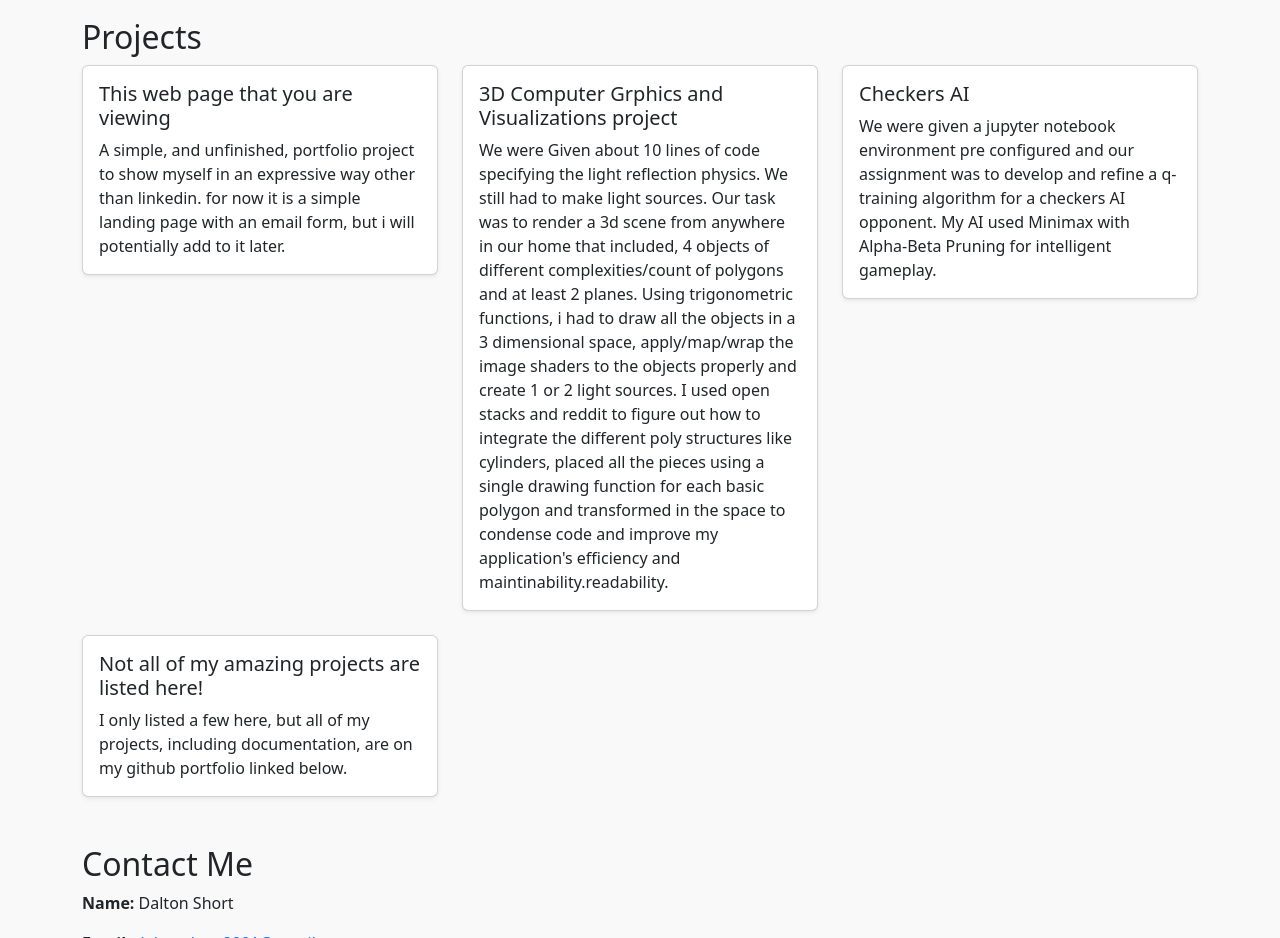
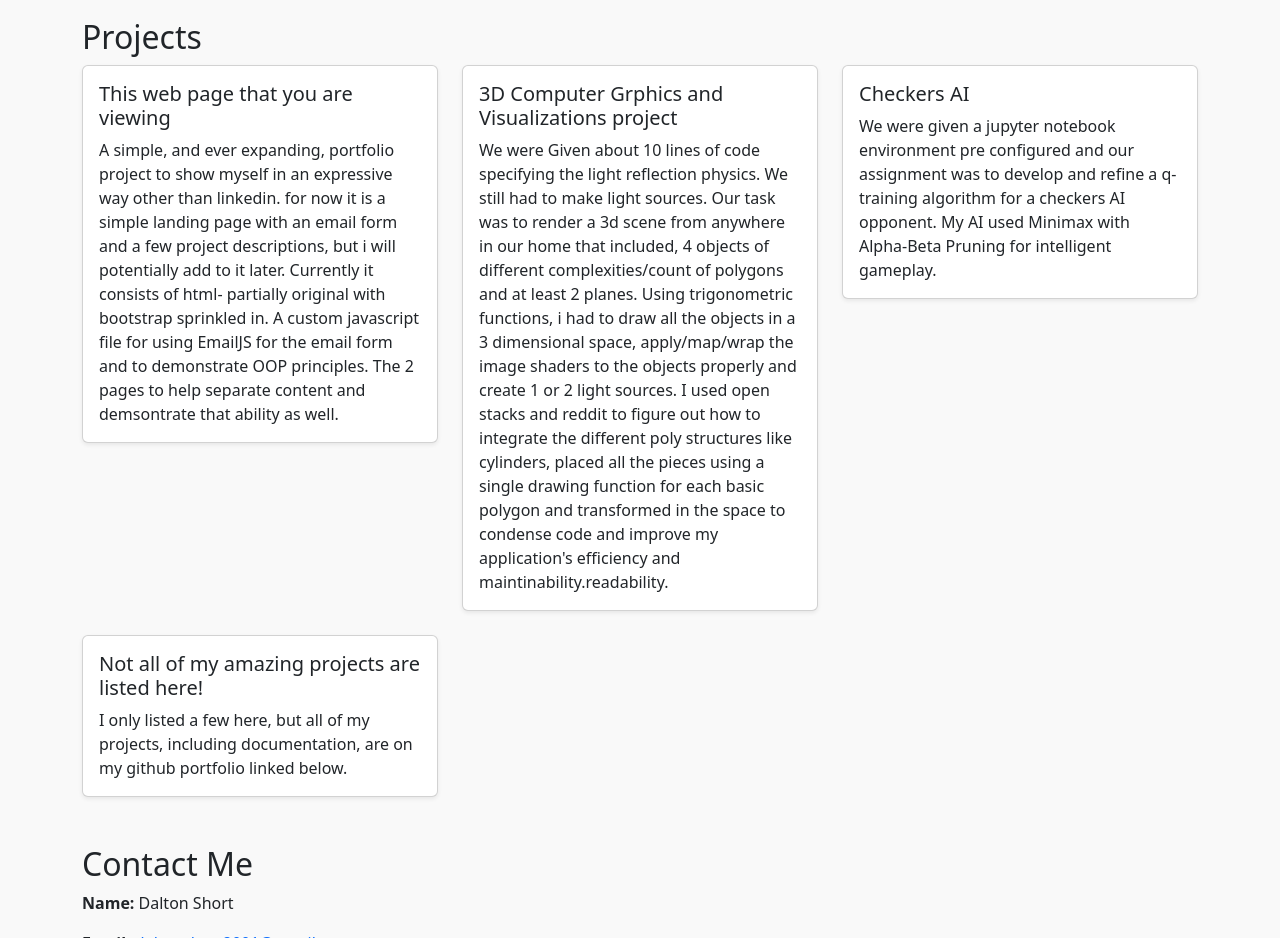
Before and after one commit to DaltonShort/daltonshort.github.io, a plain HTML site: page index.html in a window 1280 px wide. Shown: the part 1020-1958 px from the top of the page. Drawn offline with nearby package versions, Linux system fonts and the light colour scheme.

Commit message:
wording update

```diff
--- a/index.html
+++ b/index.html
@@ -59,7 +59,7 @@
                 <div class="card portfolio-card shadow-sm">
                     <div class="card-body">
                         <h5 class="card-title">This web page that you are viewing</h5>
-                        <p class="card-text">A simple, and unfinished, portfolio project to show myself in an expressive way other than linkedin. for now it is a simple landing page with an email form, but i will potentially add to it later.</p>
+                        <p class="card-text">A simple, and ever expanding, portfolio project to show myself in an expressive way other than linkedin. for now it is a simple landing page with an email form and a few project descriptions, but i will potentially add to it later. Currently it consists of html- partially original with bootstrap sprinkled in. A custom javascript file for using EmailJS for the email form and to demonstrate OOP principles. The 2 pages to help separate content and demsontrate that ability as well.</p>
                     </div>
                 </div>
             </div>
```
